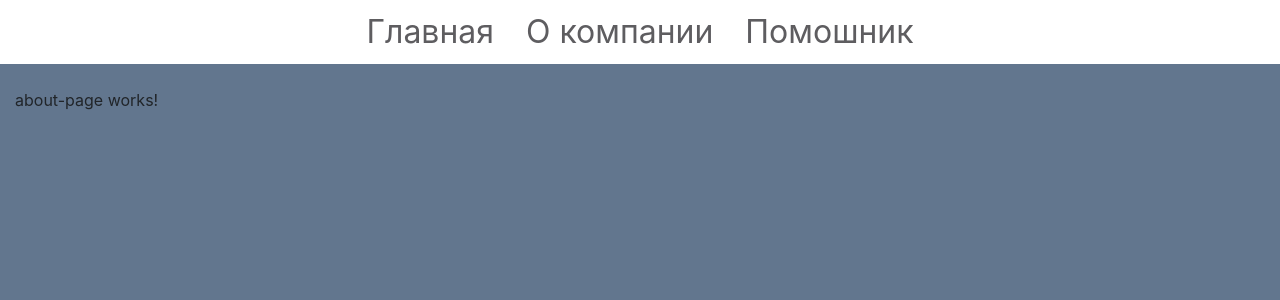
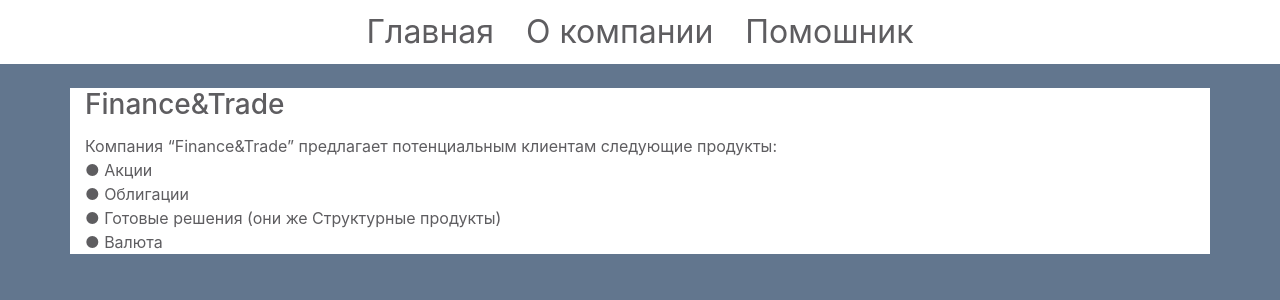
Before and after one commit to theDimZone/hackgenesis, an Angular app: page /about in a window 1280 px wide. Shown: the top 300 px of the page. Built offline with nearby package versions, Linux system fonts and the light colour scheme.

Commit message:
dobavil tekst

```diff
--- a/src/app/components/about-page/about-page.component.css
+++ b/src/app/components/about-page/about-page.component.css
@@ -0,0 +1,14 @@
+#More {
+        position: absolute;
+        bottom:2%;
+        right: 2%;
+        color: #5E5D60;
+    }
+
+#InfoText{
+  color: #5E5D60;
+}
+
+#HeadText{
+  color: #5E5D60;
+}
--- a/src/app/components/about-page/about-page.component.html
+++ b/src/app/components/about-page/about-page.component.html
@@ -1 +1,12 @@
-<p>about-page works!</p>
+
+  <div class="container" style="background-color: #FFFFFF;" >
+  <h3 class="card-title" id="HeadText">Finance&Trade</h3>
+  <p class="card-text" style="color: #5E5D60;">Компания “Finance&Trade” предлагает потенциальным
+клиентам следующие продукты:<br>
+● Акции<br>
+● Облигации<br>
+● Готовые решения (они же Структурные продукты)<br>
+● Валюта<br>
+</p>
+
+    </div>
--- a/src/app/components/index-page/index-page.component.html
+++ b/src/app/components/index-page/index-page.component.html
@@ -47,7 +47,8 @@
                 <div class="row">
                   <div class="col" style="background-color:   #ff000013;">
 
-
+                  <p class="card-text"  id="InfoText">Невысокая доходность.      <br><br>
+                    вложения в облигации не застрахованы государством </p>
                   </div>
               </div>
             </div>
@@ -64,13 +65,18 @@
             <div class="row">
   <div class="col"  style="background-color:  #00ff1a24;">
 
-                  <p class="card-text"  id="InfoText">Покупка акций и их продажа приносит</p>
+                  <p class="card-text"  id="InfoText">Высокий потенциал доходности<br><br>
+                    Полностью контролируемая защита инвестиций<br><br>
+                    Не требуется опыт инвестирования
+                  </p>
                 </div>
                   </div>
                     <br>
                 <div class="row">
                   <div class="col" style="background-color:  #ff000013;">
-
+                    <p class="card-text"  id="InfoText">Относительно высокий порог входа<br><br>
+                      Структурные продукты, как и банковские вклады, имеют срок действия
+                    </p>
                   </div>
               </div>
             </div>
@@ -98,7 +104,7 @@
           <p class="card-text" id="InfoText">Акции – это ценные бумаги, которые обеспечивают ее владельцу долю в капитале компании.</p>
             <br>
               <p class="card-text" id="InfoText">Акции могут приносить своим владельцам следующие доходы: выплаты по акциям (дивиденды) и прирост курсовой стоимости (то есть рыночных цен на акции).</p>
-          <p class="card-text"id="InfoText">ПОДРОБНАЯ ИНФОРМАЦИЯ</p>
+
           <a href="#" id="More" class="card-link" (click)="showStock()">Закрыть</a>
         </div>
       </div>
@@ -115,7 +121,7 @@
       <!--<img src="..." class="card-img-top" alt="...">-->
           <div class="card-body" style=" height: 30rem;">
           <h5 class="card-title">Облигации</h5>
-          <p class="card-text"id="InfoText">ПОДРОБНАЯ ИНФОРМАЦИЯ</p>
+          <p class="card-text"id="InfoText">Облигации - это долговые ценные бумаги. С их помощью эмитент - компания или государство, занимает деньги у покупателей облигаций и обязуется вернуть их с процентами.</p>
 <a href="#" id="More" class="card-link" (click)="showBonds()">Закрыть</a>
         </div>
       </div>
@@ -132,7 +138,7 @@
       <!--<img src="..." class="card-img-top" alt="...">-->
           <div class="card-body" style=" height: 30rem;">
           <h5 class="card-title">Структурные продукты</h5>
-          <p class="card-text"id="InfoText">ПОДРОБНАЯ ИНФОРМАЦИЯ</p>
+          <p class="card-text"id="InfoText">Структурный продукт (производный финансовый инструмент, срочный внебиржевой контракт) — это готовая инвестиционная стратегия, комплексный финансовый инструмент с заранее определенным сроком.</p>
 <a href="#" id="More" class="card-link" (click)="showProducts()">Закрыть</a>
         </div>
       </div>
```
